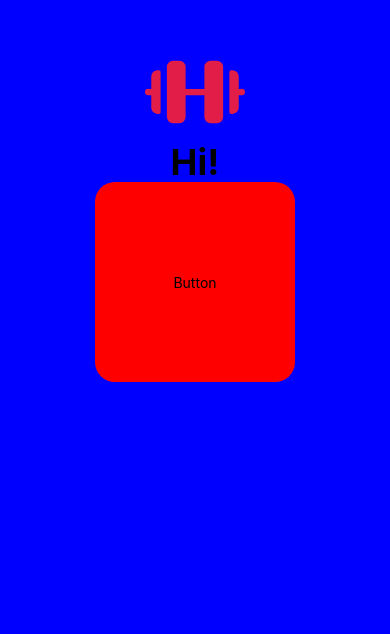
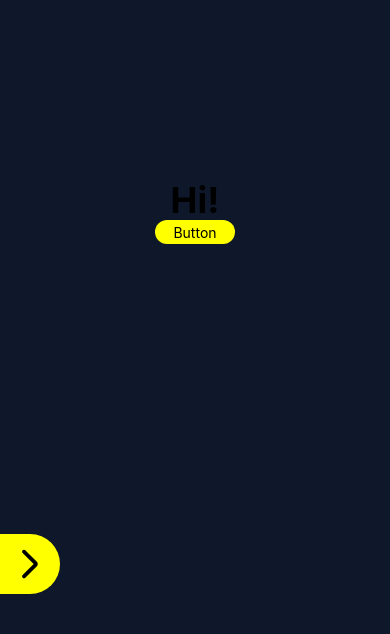
Before and after one commit to LautaroBarrios/GB-react-native, a React Native app: screen / in a window 390 px wide. Shown: the part 210-844 px from the top of the page. Built offline with nearby package versions, Linux system fonts and the light colour scheme.

Commit message:
feat: new SideBar

```diff
--- a/App.js
+++ b/App.js
@@ -3,23 +3,16 @@ import { StyleSheet, View } from "react-native";
 import { SafeAreaProvider } from "react-native-safe-area-context";
 import { Main } from "./components/Main";
 import "./global.css";
+import { SideBar } from "./components/SideBar";
 
 export default function App() {
   return (
     <SafeAreaProvider>
-      <View style={styles.container}>
+      <View className="flex-1 bg-slate-900 items-center justify-center relative">
         <StatusBar style="auto" />
+        <SideBar />
         <Main />
       </View>
     </SafeAreaProvider>
   );
 }
-
-const styles = StyleSheet.create({
-  container: {
-    flex: 1,
-    backgroundColor: "blue",
-    alignItems: "center",
-    justifyContent: "center",
-  },
-});
--- a/components/ButtonAlert.jsx
+++ b/components/ButtonAlert.jsx
@@ -6,9 +6,9 @@ export function ButtonAlert({data}) {
      underlayColor={"#ccc"}
      onPress={() => alert("Button pressed")}
      style={{
-       width: 200,
-       height: 200,
-       backgroundColor: "red",
+       width: 80,
+       height: 24,
+       backgroundColor: "yellow",
        borderRadius: 20,
        alignItems: "center",
        justifyContent: "center",
--- a/components/Logo.jsx
+++ /dev/null
@@ -1,16 +0,0 @@
-import Svg, { Path } from "react-native-svg";
-import * as React from "react";
-export const Logo = (props) => (
-  <Svg
-    xmlns="http://www.w3.org/2000/svg"
-    width="100"
-    height="100"
-    viewBox="0 0 256 256"
-    {...props}
-  >
-    <Path
-      fill="#e11d48"
-      d="M200 64v128a16 16 0 0 1-16 16h-16a16 16 0 0 1-16-16v-56h-48v56a16 16 0 0 1-16 16H72a16 16 0 0 1-16-16V64a16 16 0 0 1 16-16h16a16 16 0 0 1 16 16v56h48V64a16 16 0 0 1 16-16h16a16 16 0 0 1 16 16M36 72h-4a16 16 0 0 0-16 16v32H8.27A8.18 8.18 0 0 0 0 127.47 8 8 0 0 0 8 136h8v32a16 16 0 0 0 16 16h4a4 4 0 0 0 4-4V76a4 4 0 0 0-4-4m220 55.47a8.18 8.18 0 0 0-8.25-7.47H240V88a16 16 0 0 0-16-16h-4a4 4 0 0 0-4 4v104a4 4 0 0 0 4 4h4a16 16 0 0 0 16-16v-32h8a8 8 0 0 0 8-8.53"
-    />
-  </Svg>
-);
--- a/components/Main.jsx
+++ b/components/Main.jsx
@@ -1,16 +1,17 @@
-import { StyleSheet, Text, View, ActivityIndicator, FlatList } from "react-native";
+import {
+  StyleSheet,
+  Text,
+  View,
+  ActivityIndicator,
+  FlatList,
+} from "react-native";
 import { useSafeAreaInsets } from "react-native-safe-area-context";
 import { ButtonAlert } from "./ButtonAlert";
-import { Logo } from "./Logo";
 
 export function Main() {
   const insets = useSafeAreaInsets();
-  console.log(insets);
   return (
     <View style={{ paddingTop: insets.top, paddingBottom: insets.bottom }}>
-      <View style={{ alignItems: "center" }}>
-        <Logo />
-      </View>
       {/* <ActivityIndicator size="large" color="yellow" /> */}
       <Text className="color-white font-bold text-center text-4xl">Hi!</Text>
       <ButtonAlert data={[1, 2, 3]} />
--- /dev/null
+++ b/components/SideBar.jsx
@@ -0,0 +1,33 @@
+import { Pressable, View, Text } from "react-native";
+import { ArrowLeft } from "../icons/ArrowLeft";
+import { useState } from "react";
+import { ArrowRight } from "../icons/ArrowRight";
+
+export const SideBar = () => {
+  const [state, setState] = useState(false);
+  const options = ["Inicio", "Ejercicios", "Rutina", "Modo"];
+  return (
+    <View
+      className={`${!state ? "absolute h-0 w-0 bottom-0 left-0" : "absolute h-full w-36 bottom-0 left-0 bg-[#ffff00] border-l-[10px] border-[#ffff00]"} z-10`}
+    >
+      {/* Buttons  */}
+      {options.map((option, index) => {
+        return (
+          <Pressable key={index} className="border-b border-gray-950 px-3 py-3">
+            <Text className="font-bold text-black">{option}</Text>
+          </Pressable>
+        );
+      })}
+
+      {/* Button Open and Close */}
+      <Pressable
+        onPress={() => setState(!state)}
+        className={`absolute p-3 h-[60px] w-[60px] rounded-r-full bottom-10 bg-[#ffff00] ${
+          state ? "left-[135px]" : "left-0"
+        }`}
+      >
+        <View>{!state ? <ArrowRight /> : <ArrowLeft />}</View>
+      </Pressable>
+    </View>
+  );
+};
--- /dev/null
+++ b/icons/ArrowLeft.jsx
@@ -0,0 +1,10 @@
+import * as React from "react";
+import Svg, { Path } from "react-native-svg";
+export const ArrowLeft = (props) => (
+  <Svg xmlns="http://www.w3.org/2000/svg" viewBox="0 0 24 24" {...props}>
+    <Path
+      fill="currentColor"
+      d="m9.55 12 7.35 7.35q.375.375.363.875t-.388.875-.875.375-.875-.375l-7.7-7.675q-.3-.3-.45-.675t-.15-.75.15-.75.45-.675l7.7-7.7q.375-.375.888-.363t.887.388.375.875-.375.875z"
+    />
+  </Svg>
+);
--- /dev/null
+++ b/icons/ArrowRight.jsx
@@ -0,0 +1,15 @@
+import * as React from "react";
+import Svg, { Path } from "react-native-svg";
+export const ArrowRight = (props) => (
+  <Svg
+    xmlns="http://www.w3.org/2000/svg"
+    viewBox="0 0 24 24"
+    {...props}
+    style={{ transform: [{ rotate: "180deg" }] }}
+  >
+    <Path
+      fill="currentColor"
+      d="m9.55 12 7.35 7.35q.375.375.363.875t-.388.875-.875.375-.875-.375l-7.7-7.675q-.3-.3-.45-.675t-.15-.75.15-.75.45-.675l7.7-7.7q.375-.375.888-.363t.887.388.375.875-.375.875z"
+    />
+  </Svg>
+);
```
